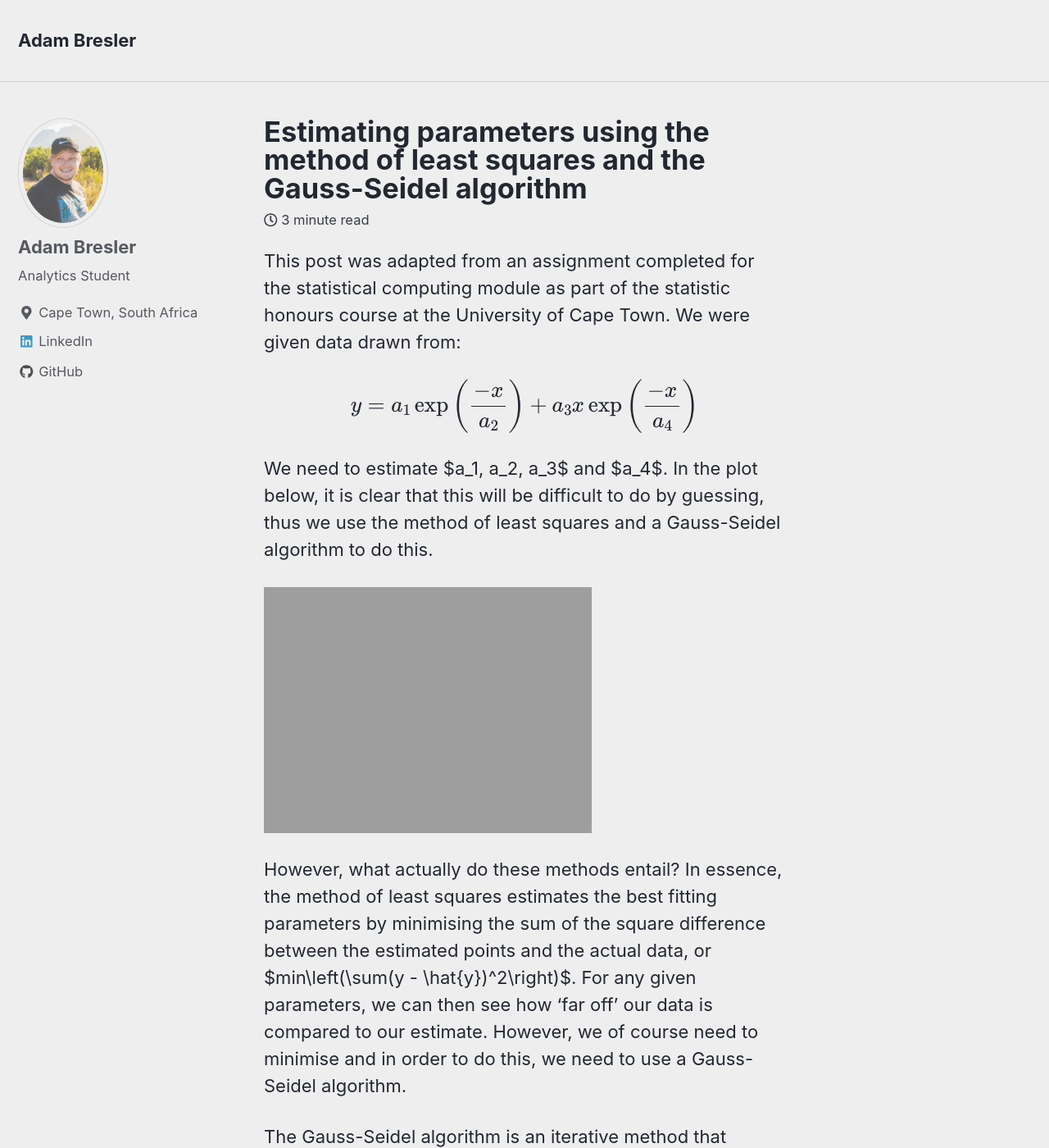
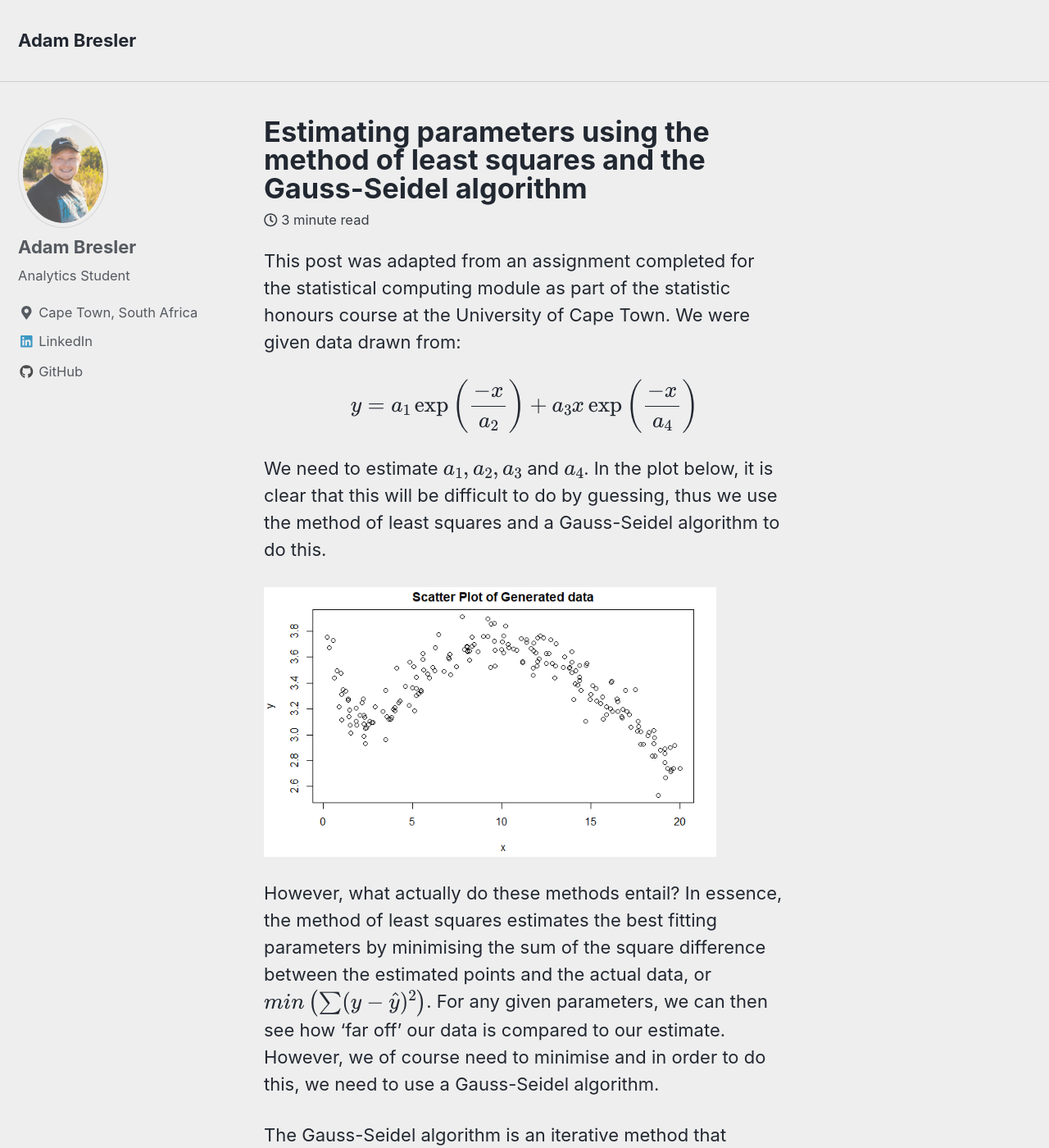
Before and after one commit to Adam-Bresler/Adam-Bresler.github.io, a Jekyll site: the page built from _posts/2020-07-31-gauss.md, in a window 1280 px wide and 1400 px high. Shown: the whole window at 82% size. Built offline with Jekyll 4.4.1, drawn with Linux system fonts in a browser that asks for light colours; nearby versions of some CDN libraries; formulas are drawn with MathJax 3.

Commit message:
Update 2020-07-31-gauss.md

```diff
--- a/_posts/2020-07-31-gauss.md
+++ b/_posts/2020-07-31-gauss.md
@@ -11,15 +11,15 @@ the statistic honours course at the University of Cape Town. We were given data
 
 $$y = a_1\exp\left(\frac{-x}{a_2}\right) + a_3x\exp \left(\frac{-x}{a_4}\right) $$
 
-We need to estimate $a_1, a_2, a_3$ and $a_4$. In the plot below, it is clear that this will be difficult to do by guessing,
+We need to estimate $$a_1, a_2, a_3$$ and $$a_4$$. In the plot below, it is clear that this will be difficult to do by guessing,
 thus we use the method of least squares and a Gauss-Seidel algorithm to do this.
 
-<img src="{{ site.url }}{{ site.baseurl }}/images/gauss/initial_data.png" alt="given data">
+<img src="{{ site.url }}{{ site.baseurl }}/images/gauss/inital_data.png" alt="given data">
 
 
 However, what actually do these methods entail? In essence, the method of least squares estimates
 the best fitting parameters by minimising the sum of the square difference between the estimated
-points and the actual data, or $min\left(\sum(y - \hat{y})^2\right)$. For any given parameters,
+points and the actual data, or $$min\left(\sum(y - \hat{y})^2\right)$$. For any given parameters,
 we can then see how 'far off' our data is compared to our estimate. However, we of course need
 to minimise and in order to do this, we need to use a Gauss-Seidel algorithm.
 
```
